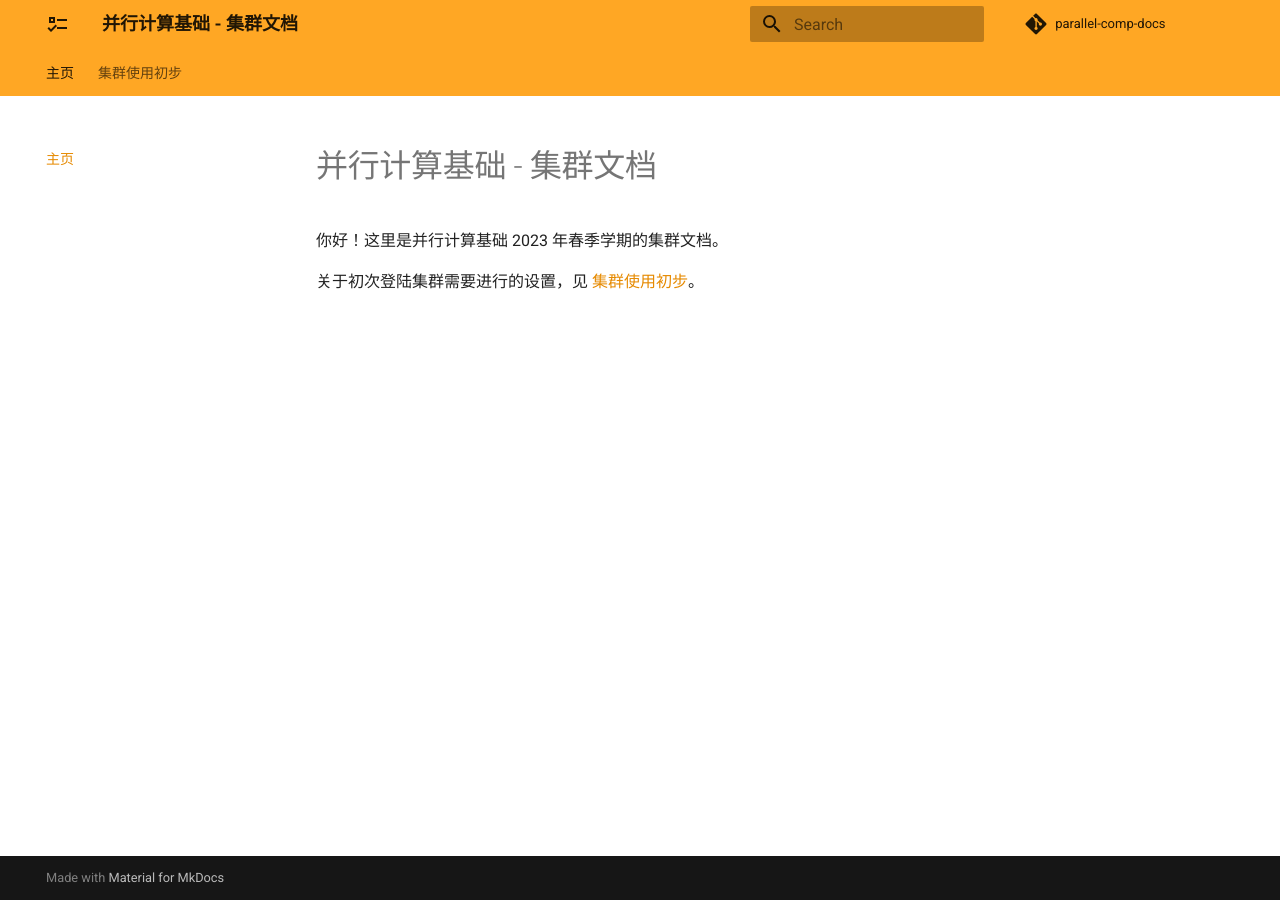
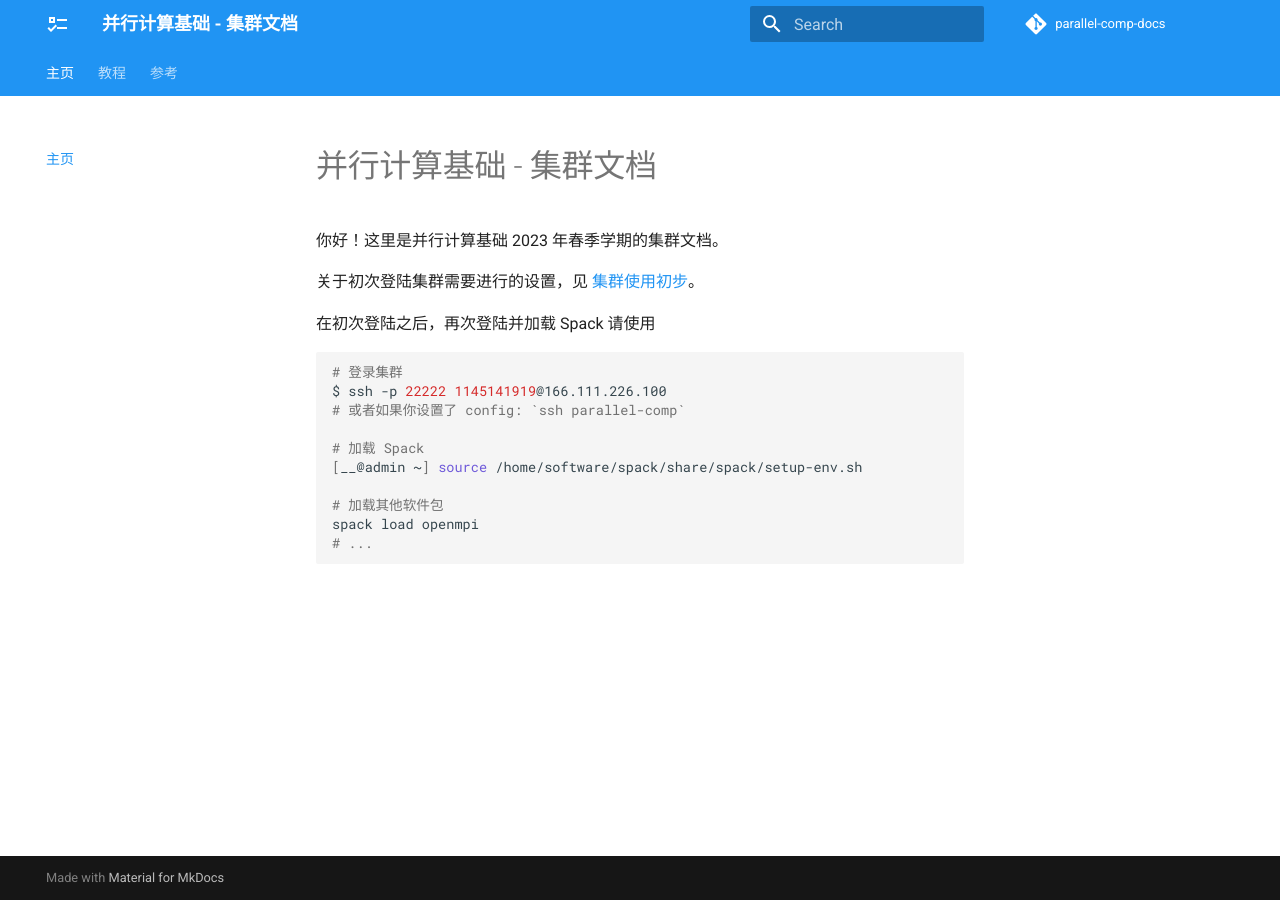
Before and after one commit to CircuitCoder/parallel-comp-docs, an MkDocs documentation site: the page built from docs/index.md, in a window 1280 px wide. Built offline with MkDocs 1.6.1 and Material for MkDocs 9.7.7, drawn with Linux system fonts in a browser that asks for light colours; comment, search, counter and statistics services are not loaded.

Commit message:
Intro. Initial spec

````diff
--- a/docs/index.md
+++ b/docs/index.md
@@ -3,3 +3,18 @@
 你好！这里是并行计算基础 2023 年春季学期的集群文档。
 
 关于初次登陆集群需要进行的设置，见 [集群使用初步](intro.md)。
+
+在初次登陆之后，再次登陆并加载 Spack 请使用
+
+```bash
+# 登录集群
+$ ssh -p 22222 1145141919@166.111.226.100
+# 或者如果你设置了 config: `ssh parallel-comp`
+
+# 加载 Spack
+[__@admin ~] source /home/software/spack/share/spack/setup-env.sh
+
+# 加载其他软件包
+spack load openmpi
+# ...
+```
--- a/mkdocs.yml
+++ b/mkdocs.yml
@@ -10,11 +10,14 @@ theme:
   icon:
     logo: material/format-list-checks
   palette:
-    primary: orange
+    primary: blue
 
 nav:
   - 主页: index.md
-  - 集群使用初步: intro.md
+  - 教程:
+    - 集群使用初步: intro.md
+  - 参考:
+    - 集群配置: spec.md
 
 extra_css:
   - styles/index.css
````
Also changed, not shown: docs/intro.md (+97 -0 lines), docs/spec.md (added, +15 -0 lines).
